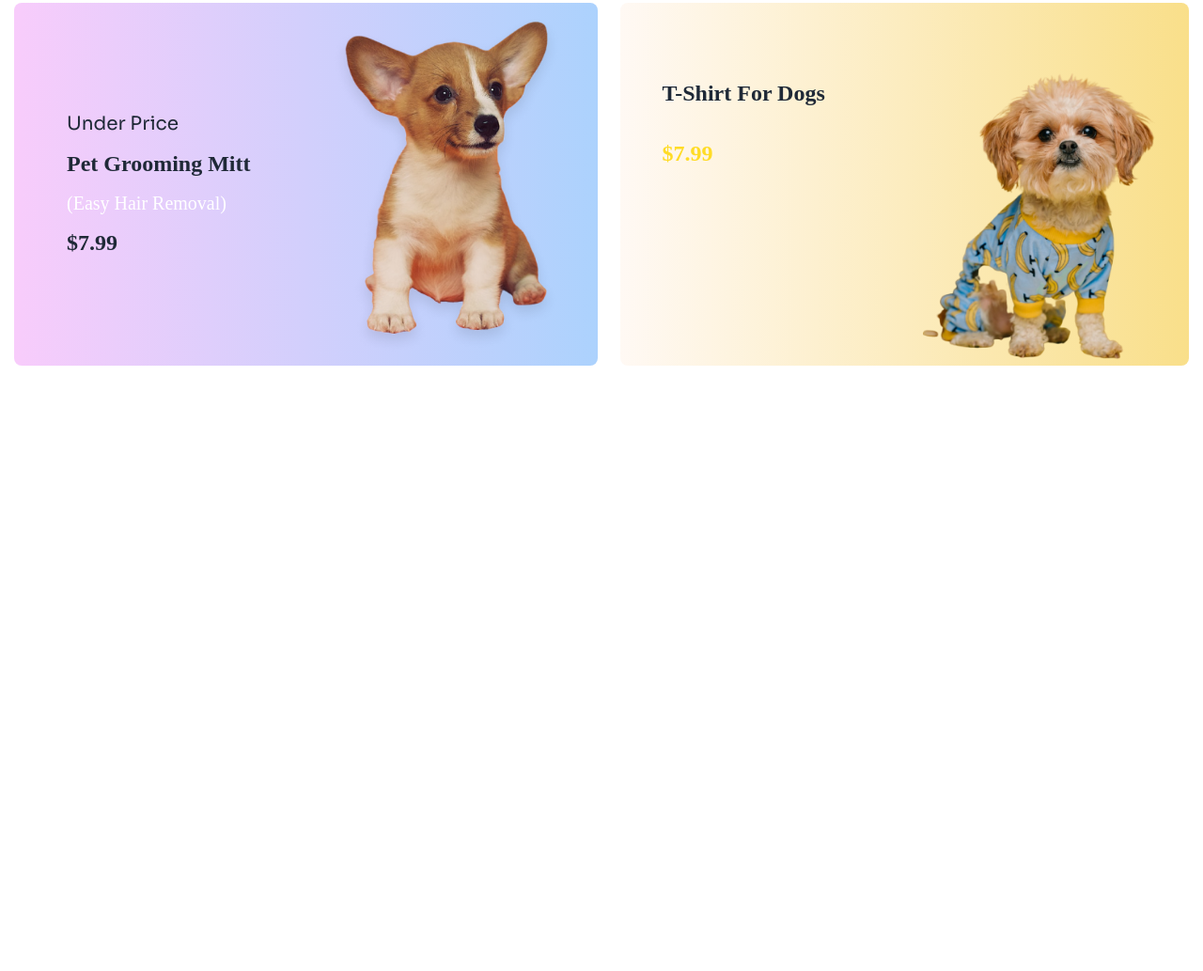
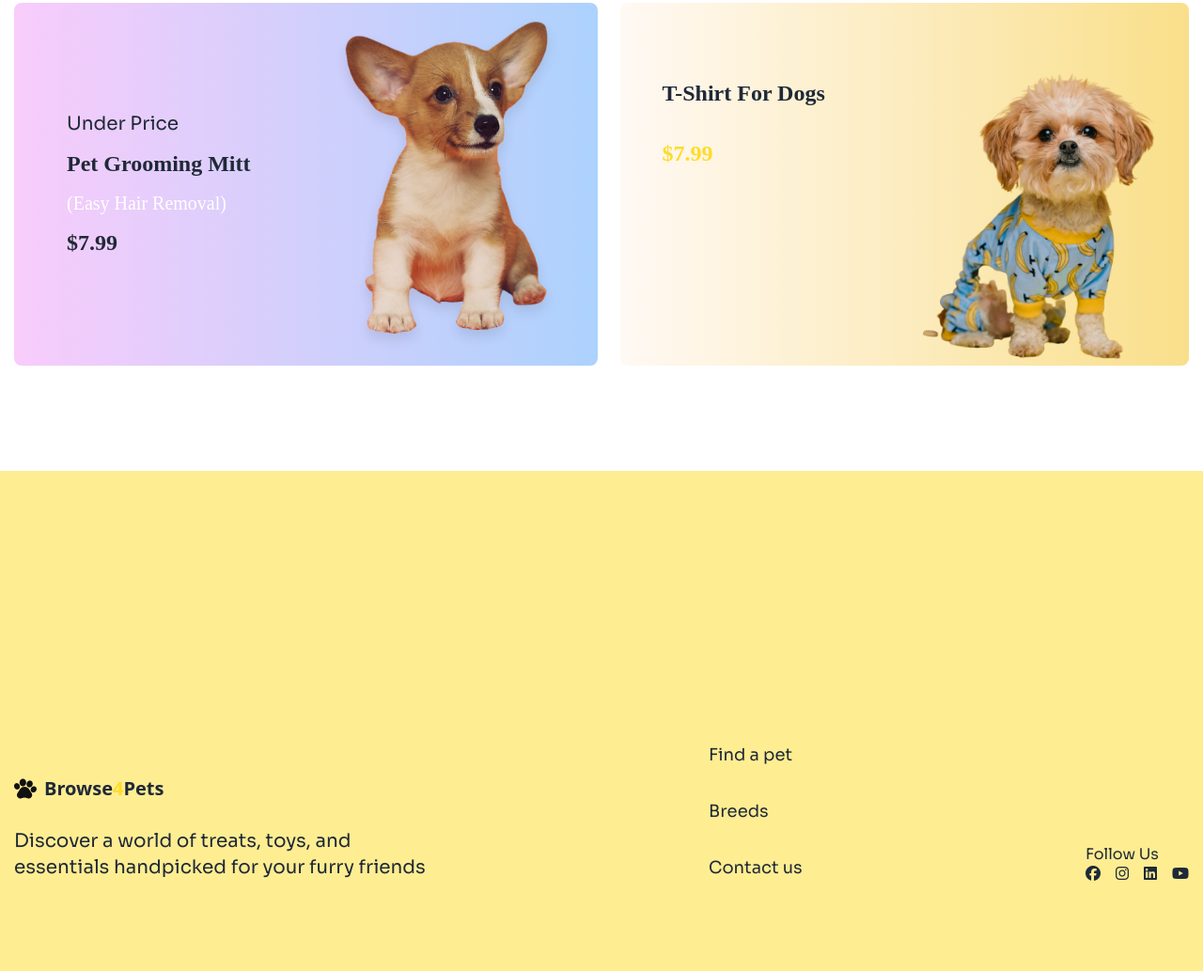
Before and after one commit to ItsMoumita/assignment3-pet-shop, a plain HTML site: page index.html in a window 1280 px wide. Shown: the part 1991-3024 px from the top of the page at 94% size. Before the commit the page ends 2388 px from the top, so only its background shows below. Drawn offline with nearby package versions, Linux system fonts and the light colour scheme; a web font is replaced by a local one.

Commit message:
added footer

```diff
--- a/index.html
+++ b/index.html
@@ -350,7 +350,7 @@
      </section>
 
      <!-- price section  -->
-      <section class="max-w-[1250px] mx-auto browse mt-20 flex flex-col">
+      <section class="max-w-[1250px] mx-auto browse mt-20 flex flex-col md:mb-28">
         <h2 class="text-2xl md:4xl adlam-display font-bold mb-8 md: mb-12">Browse By Categories</h2>
         <div class="price-card-container flex flex-col md:flex-row gap-6">
           <div class="card-1 w-full md: w-3/5 pl-14 flex items-center bg-gradient-to-r from-[#F8CCFB] to-[#ACD2FD] rounded-lg">
@@ -380,9 +380,33 @@
 
   </main>
 
-    <footer>
-
-    </footer>
+  <footer class="bg-[#FFDC2680]">
+    <div class="footer-container max-w-[1250px] mx-auto flex flex-col gap-9 items-start md:items-end md:flex-row justify-between md:pt-72 pb-14 md: pb-24">
+      <div class="footer-start space-y-7">
+         <div class="footer-logo flex items-center">
+          <img class="w-8 h-6 pr-2" src="./c1-assets/logo-footer.png" alt="footprint of a dog">
+         <h1 class="text-xl font-bold">Browse<span class="text-primary-color">4</span>Pets</h1>
+         </div>
+         <p class="text-xl sora">Discover a world of treats, toys, and <br> essentials handpicked for your furry friends</p>
+      </div>
+      <div class="footer-mid">
+         <ul class="text-lg sora space-y-8">
+          <li>Find a pet</li>
+          <li>Breeds</li>
+          <li>Contact us</li>
+         </ul>
+      </div>
+      <div class="footer-end">
+        <h6 class="text-base sora">Follow Us</h6>
+        <div class="icons flex gap-4">
+          <i class="fa-brands fa-facebook"></i>
+          <i class="fa-brands fa-instagram"></i>
+          <i class="fa-brands fa-linkedin"></i>
+          <i class="fa-brands fa-youtube"></i>
+        </div>
+      </div>
+    </div>
+  </footer>
 
 </body>
 </html>
```
